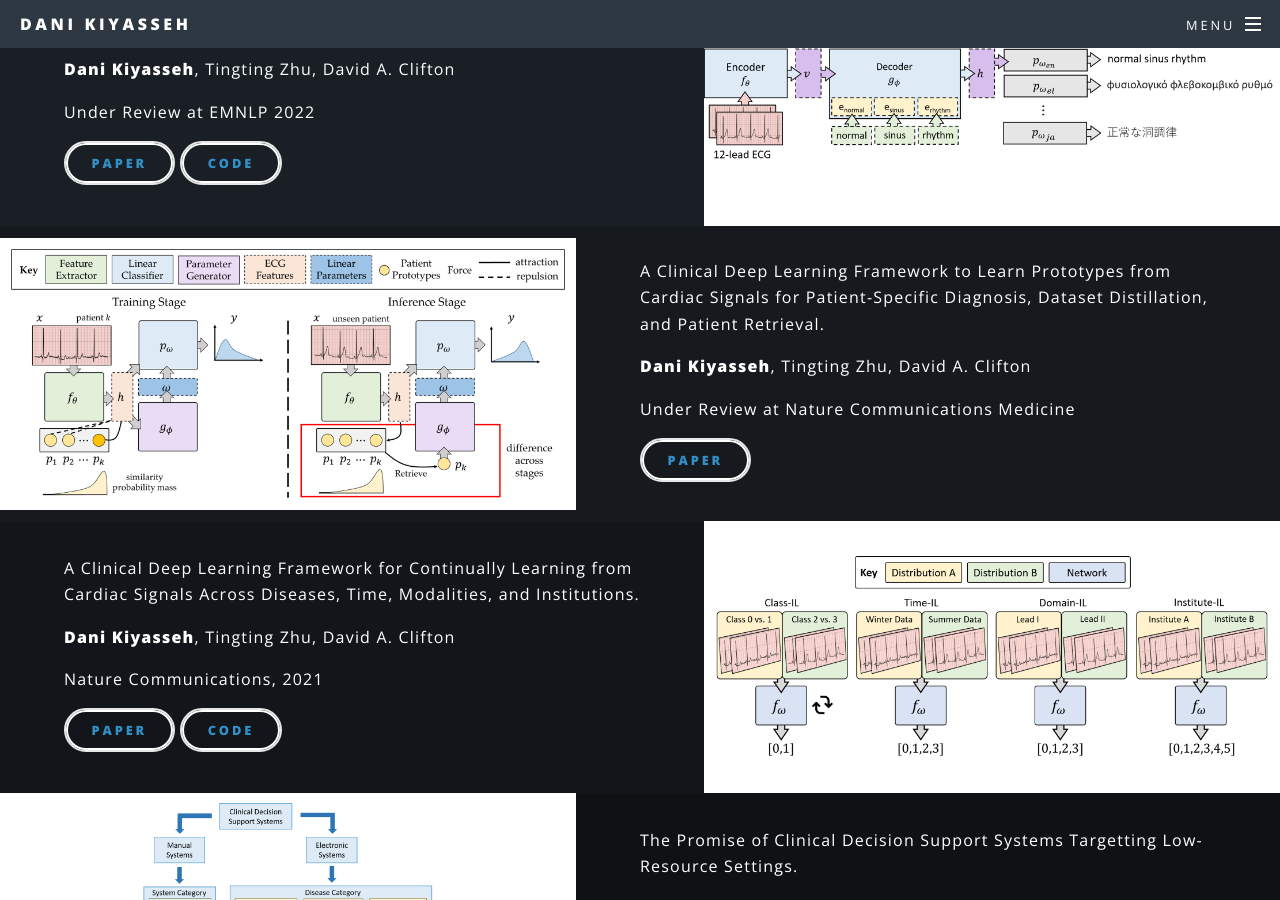
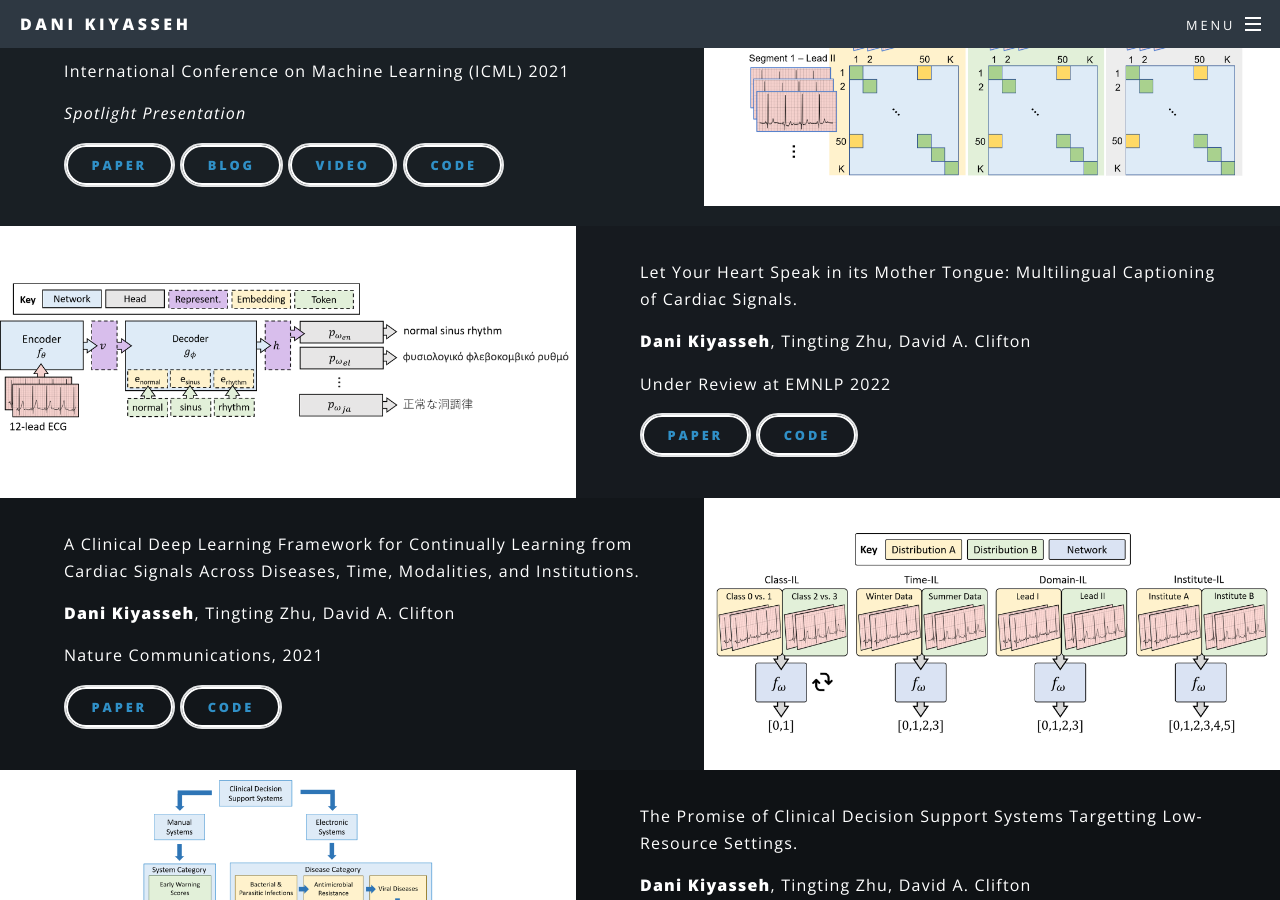
Before and after one commit to danikiyasseh/danikiyasseh.github.io, a Jekyll site: the page publications.html, which Jekyll copies as it is, in a window 1280 px wide and 900 px high, scrolled down 2186 px. Built offline with Jekyll 4.4.1, drawn with Linux system fonts in a browser that asks for light colours; a style sheet for code colours, icons or effects is not loaded; some of the changed text lies outside the part shown.

Commit message:
added PCPs TMLR 2023 paper

```diff
--- a/publications.html
+++ b/publications.html
@@ -102,6 +102,25 @@
 					</article>
 
 			<section id="experience" class="wrapper alt style2">
+
+					<section class="spotlight">
+			        		<div class="image"><img src="images/PCPs_summary_figure.png" alt="Ox" /></div><div class="content">
+
+			        		<p>
+						<a href="https://openreview.net/pdf?id=X1pjWMCMB0">PCPs: Patient Cardiac Prototypes to Probe AI-based Medical Diagnoses, Distill Datasets, and Retrieve Patients.</a>
+						</p>
+						<p>
+						<b>Dani Kiyasseh</b>, Tingting Zhu, David A. Clifton
+						</p>
+						<p>
+						Transactions on Machine Learning Research (TMLR) 2023
+						</p>
+						<p>
+						<a href="https://openreview.net/pdf?id=X1pjWMCMB0" class="button style2"><b>paper</b></a>
+						</p>
+
+						</div>
+			        	</section>
 
 					<section class="spotlight">
 			        		<div class="image"><img src="images/SoCal_summary_figure.png" alt="Ox" /></div><div class="content">
@@ -229,25 +248,6 @@
 						</p>
 
 			        		</div>
-			        	</section>
-
-			        	<section class="spotlight">
-			        		<div class="image"><img src="images/PCPs_summary_figure.png" alt="Ox" /></div><div class="content">
-
-			        		<p>
-						<a href="https://arxiv.org/abs/2011.14227">A Clinical Deep Learning Framework to Learn Prototypes from Cardiac Signals for Patient-Specific Diagnosis, Dataset Distillation, and Patient Retrieval.</a>
-						</p>
-						<p>
-						<b>Dani Kiyasseh</b>, Tingting Zhu, David A. Clifton
-						</p>
-						<p>
-						Under Review at Nature Communications Medicine
-						</p>
-						<p>
-						<a href="https://arxiv.org/abs/2011.14227" class="button style2"><b>paper</b></a>
-						</p>
-
-						</div>
 			        	</section>
 
 					<section class="spotlight">
```
